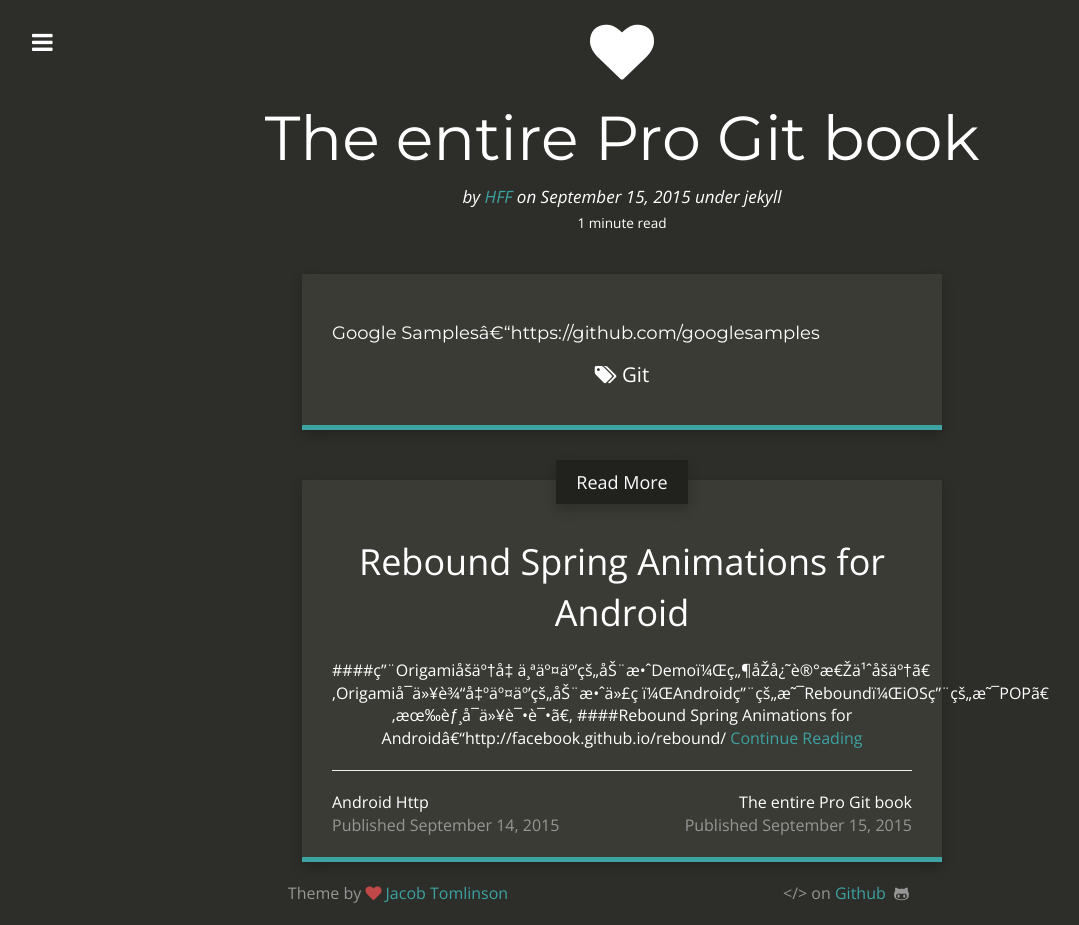
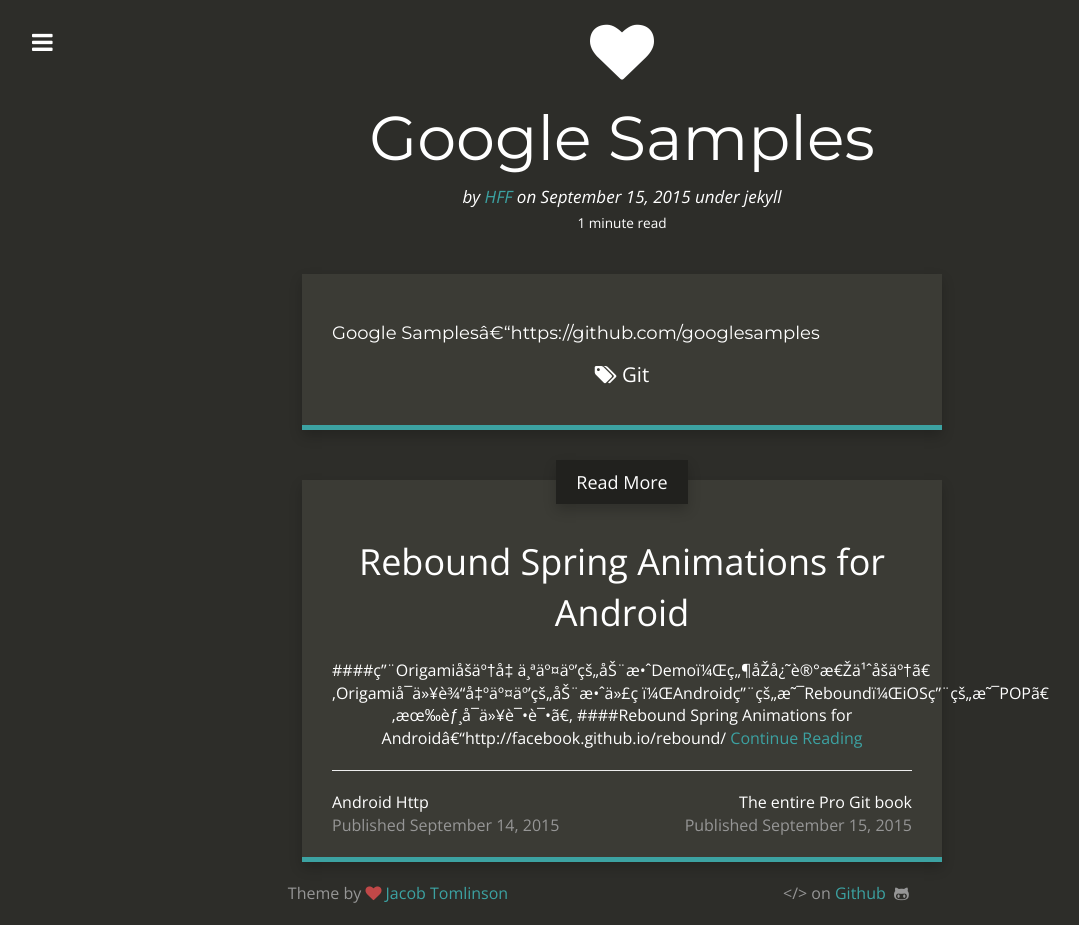
Before and after one commit to HFATFAT/hfatfat.github.io, a Jekyll site: the page built from _posts/2015-09-15-Google Samples on GitHub.md, in a window 1280 px wide. Shown: the whole page, without its empty margins (18-1097 px from the left). Built offline with Jekyll 4.4.1, drawn with Linux system fonts in a browser that asks for light colours; nearby versions of some CDN libraries; Markdown is read by kramdown in place of the engine named in the settings; comment, search, counter and statistics services are not loaded.

Commit message:
no message

```diff
--- a/_posts/2015-09-15-Google Samples on GitHub.md
+++ b/_posts/2015-09-15-Google Samples on GitHub.md
@@ -1,9 +1,9 @@
 ---
 layout:     post
-title:      The entire Pro Git book
+title:      Google Samples
 date:       2015-09-15 13:15:25
 author:     HFF
-summary:    The entire Pro Git book
+summary:    Google Samples
 categories: jekyll
 thumbnail:  heart
 tags:
```
